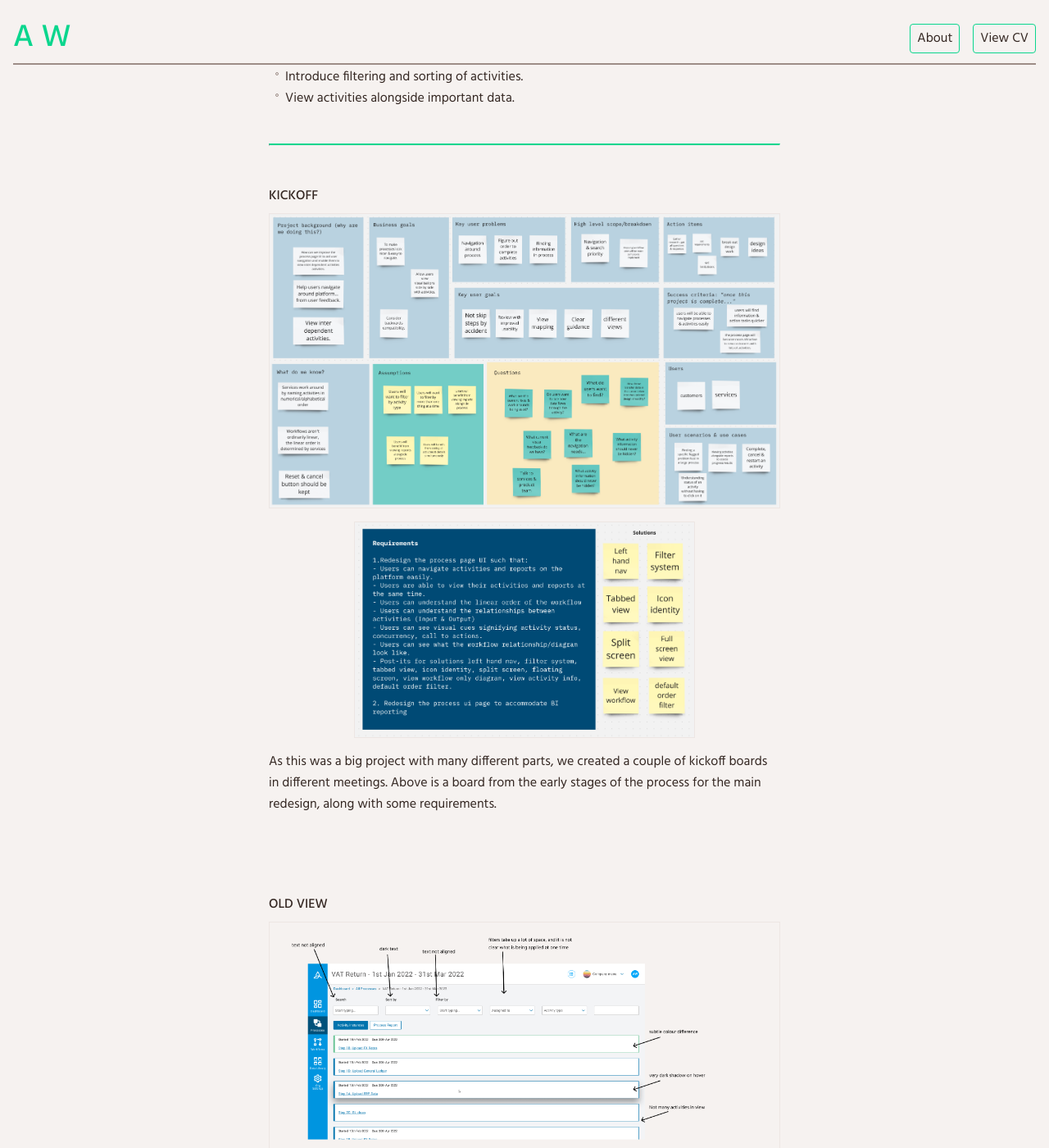
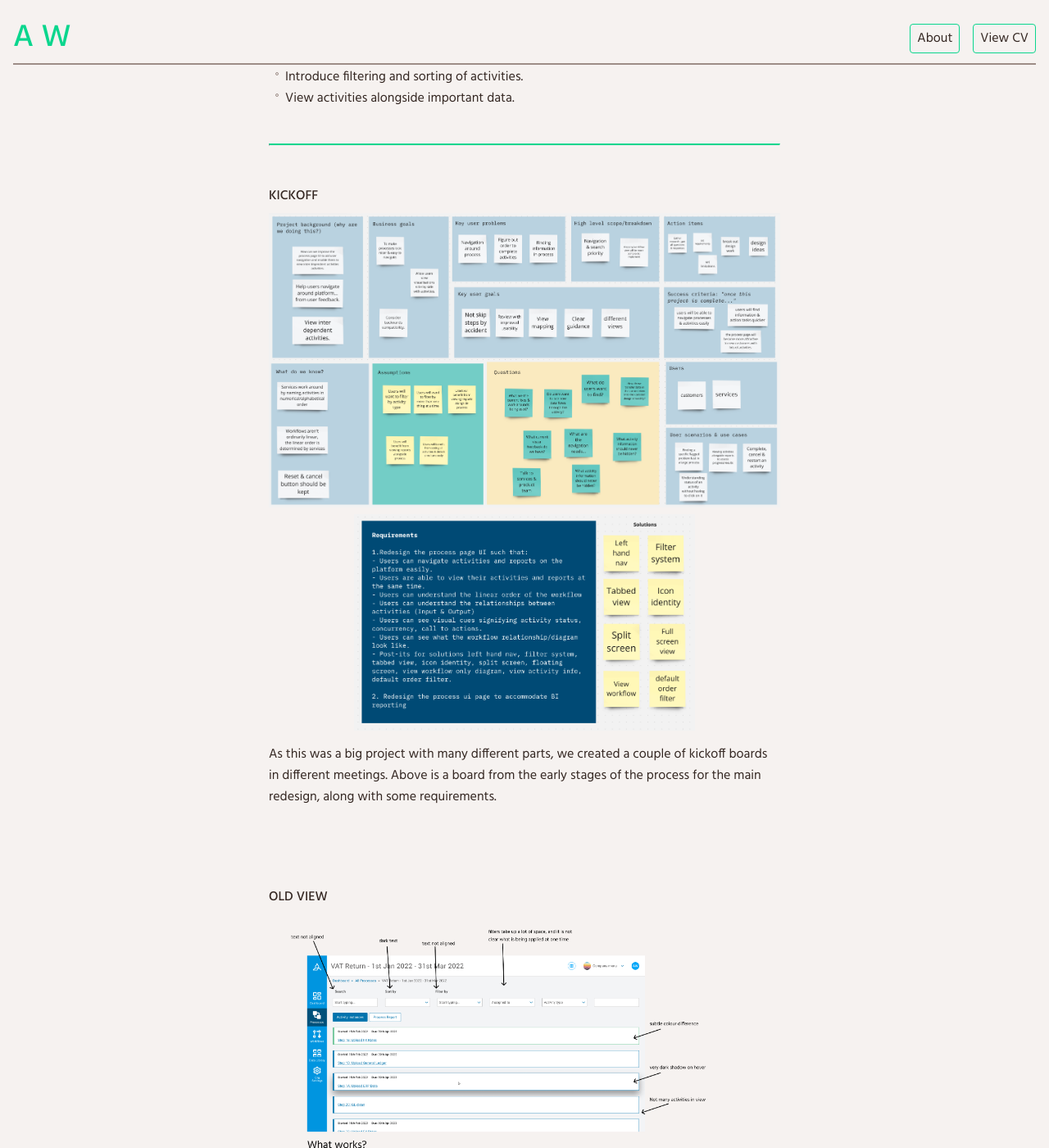
Before and after one commit to davidhiskett/awalsh, a Jekyll site: the page built from _posts/2024-08-18-navigation-redesign.md, in a window 1280 px wide and 1400 px high, scrolled down 1212 px. Shown: the whole window at 82% size. Built offline with Jekyll 4.4.1, drawn with Linux system fonts in a browser that asks for light colours.

Commit message:
Remove border from new navigation screens

```diff
--- a/_posts/2024-08-18-navigation-redesign.md
+++ b/_posts/2024-08-18-navigation-redesign.md
@@ -27,9 +27,11 @@ We wanted to improve the layout of what is one of the most important pages on th
 ---
 
 ### KICKOFF
-![]({{ site.baseurl }}/assets/img/navigation-redesign/navigation-kickoff-1.png)
+<div class="no-border">
+    <img src="{{ site.baseurl }}/assets/img/navigation-redesign/navigation-kickoff-1.png">
+</div>
 <div class="row mb8">
-    <div class="col-md-8 col-md-offset-2">
+    <div class="col-md-8 col-md-offset-2 no-border">
         <img src="{{ site.baseurl }}/assets/img/navigation-redesign/navigation-kickoff-2.png">
     </div>
 </div>
@@ -37,11 +39,13 @@ We wanted to improve the layout of what is one of the most important pages on th
 As this was a big project with many different parts, we created a couple of kickoff boards in different meetings. Above is a board from the early stages of the process for the main redesign, along with some requirements.
 
 ### OLD VIEW
-![]({{ site.baseurl }}/assets/img/navigation-redesign/navigation-old-1.png)
+<div class="no-border">
+    <img src="{{ site.baseurl }}/assets/img/navigation-redesign/navigation-old-1.png">
+</div>
 We then carried out a detailed assessment of the current page, mainly focusing on UX and UI issues, but also what worked. We added to this list as we spoke to people in different teams to build a more accurate picture of how we could improve the process page.
 
 ### INTERVIEWS
-<div class="row mb8">
+<div class="row mb8 no-border">
     <div class="col-md-8 col-md-offset-2">
         <img src="{{ site.baseurl }}/assets/img/navigation-redesign/navigation-interviews-1.png">
     </div>
@@ -56,7 +60,7 @@ Within the company we have a ‘Services’ team who set up various workflows fo
 </div>
 We worked collectively on the whole process for this project, dividing up responsibilities on certain tasks. One of the specific areas I took responsibility of was the filters. Off the back of various interviews and market research, we tried out some different approaches for filtering.
 
-<div class="row three-column one-mobile">
+<div class="row three-column one-mobile no-border">
     <img src="{{ site.baseurl }}/assets/img/navigation-redesign/navigation-filter-research-2.png">
     <img src="{{ site.baseurl }}/assets/img/navigation-redesign/navigation-filter-research-3.png">
     <img src="{{ site.baseurl }}/assets/img/navigation-redesign/navigation-filter-research-4.png">
--- a/_sass/project.scss
+++ b/_sass/project.scss
@@ -123,6 +123,10 @@
             display: none;
           }
         }
+      }
+
+      .no-border img {
+        border: none !important;
       }
 
       .two-image {
```
Also changed, not shown: 4 other files.
